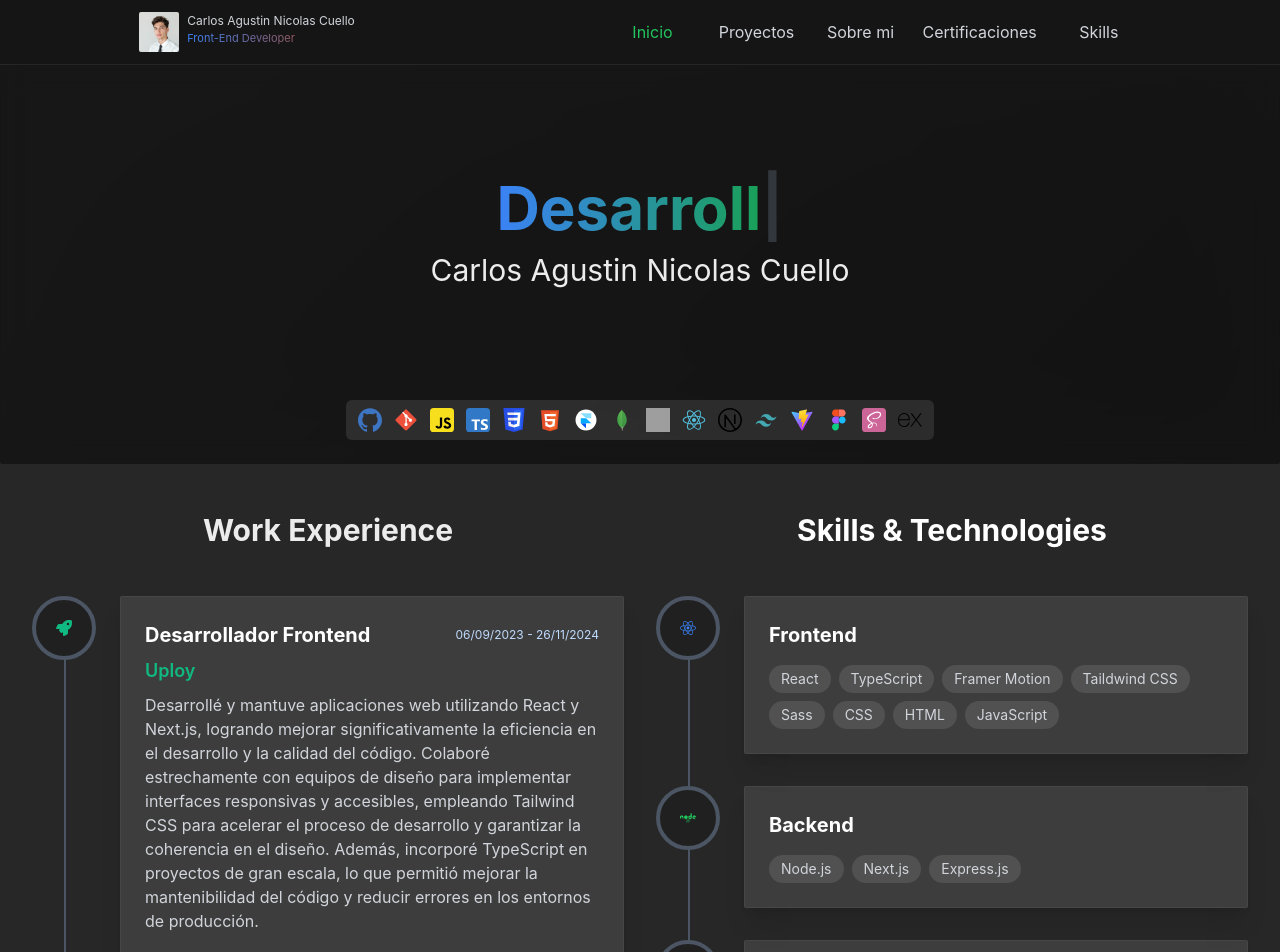
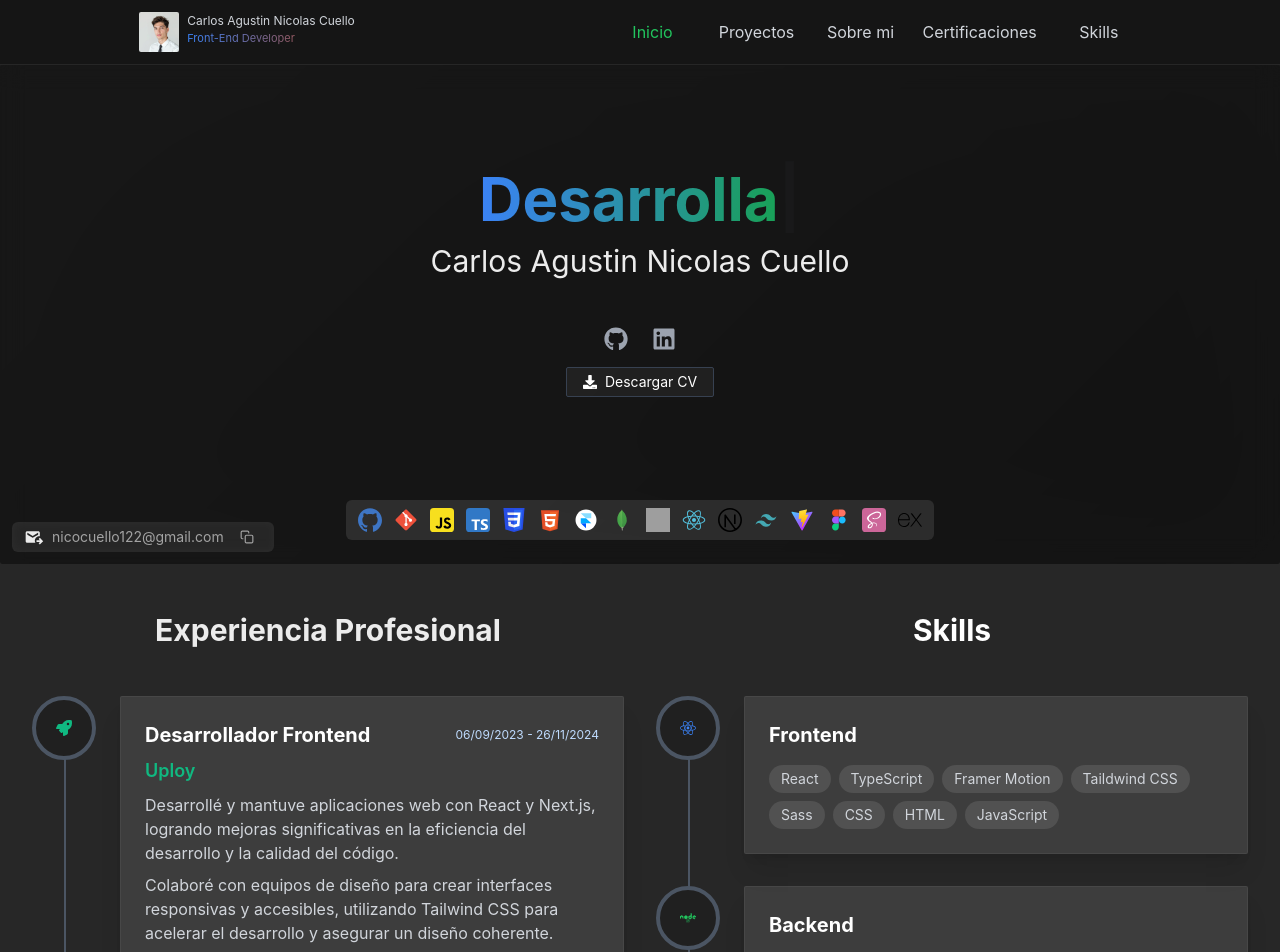
Before and after one commit to Otochicatole/portafolio, a React (Vite) app: page /skills in a window 1280 px wide. Shown: the top 952 px of the page. Built offline with nearby package versions, Linux system fonts and the light colour scheme; grey boxes are pictures that could not be loaded; what tailwindcss-animated would draw is missing.

Commit message:
fix errors

```diff
--- a/src/components/common/projects.tsx
+++ b/src/components/common/projects.tsx
@@ -67,7 +67,7 @@ const ProjectsCard = () => {
   return (
     <div className=" animate-fade transition-all duration-300">
       <div className="mx-auto bg-black/20 border border-neutral-700/70 backdrop-blur-3xl shadow-2xl rounded-sm overflow-hidden">
-        <div className="p-8">
+        <div className="p-4 md:p-8 transition-all duration-300">
           <h1 className="text-4xl font-bold text-gray-100 text-center mb-4">
             Mis Proyectos
           </h1>
@@ -83,7 +83,7 @@ const ProjectsCard = () => {
             {projects.map((project) => (
               <div
                 key={project.id}
-                className="bg-white/10 rounded-sm overflow-hidden shadow-xl transition-transform duration-300 hover:scale-105"
+                className="bg-white/10 rounded-sm overflow-hidden shadow-xl transition-all duration-300 hover:bg-[#303030]"
               >
                 <div className="relative h-48 overflow-hidden">
                   <img
--- a/src/global/data/data.tsx
+++ b/src/global/data/data.tsx
@@ -26,7 +26,11 @@ export const experiences = [
     title: "Desarrollador Frontend",
     company: "Uploy",
     period: "06/09/2023 - 26/11/2024",
-        description: "Desarrollé y mantuve aplicaciones web utilizando React y Next.js, logrando mejorar significativamente la eficiencia en el desarrollo y la calidad del código. Colaboré estrechamente con equipos de diseño para implementar interfaces responsivas y accesibles, empleando Tailwind CSS para acelerar el proceso de desarrollo y garantizar la coherencia en el diseño. Además, incorporé TypeScript en proyectos de gran escala, lo que permitió mejorar la mantenibilidad del código y reducir errores en los entornos de producción.",
+    description: [
+      { id: 1, text: "Desarrollé y mantuve aplicaciones web con React y Next.js, logrando mejoras significativas en la eficiencia del desarrollo y la calidad del código." },
+      { id: 2, text: "Colaboré con equipos de diseño para crear interfaces responsivas y accesibles, utilizando Tailwind CSS para acelerar el desarrollo y asegurar un diseño coherente." },
+      { id: 3, text: "Implementé TypeScript en proyectos de gran escala, lo que mejoró la mantenibilidad del código y redujo errores en producción." }
+    ],
     icon: <FaRocket className="text-emerald-500" />
   },
   {
@@ -34,7 +38,12 @@ export const experiences = [
     title: "Desarrollador Freelance",
     company: "Aplicación de Tienda Online (Next.js Fullstack)",
     period: "28/11/2024 - 30/12/2024",
-        description: "Como desarrollador freelance, diseñé e implementé una aplicación web fullstack para una tienda online utilizando Next.js. Creé un frontend dinámico e interactivo, integrando React y Material UI para ofrecer una experiencia de usuario optimizada. En el backend, desarrollé servicios utilizando API Routes de Next.js y gestioné la base de datos con MongoDB y Mongoose. Implementé funcionalidades clave como el carrito de compras, la gestión de usuarios, el manejo de inventario y el procesamiento de pedidos. Diseñé un sistema de autenticación y autorización seguro mediante JWT y OAuth, además de integrar Stripe para procesar pagos de manera eficiente. Para maximizar el rendimiento, optimicé imágenes, implementé renderizado del lado del servidor (SSR) y generación de páginas estáticas (SSG). Finalmente, trabajé en estrecha colaboración con el cliente para definir requerimientos, realizar pruebas y garantizar la satisfacción del usuario final.",
+    description: [
+      { id: 1, text: "Desarrollé una aplicación web fullstack para una tienda online utilizando Next.js, integrando React y Material UI para un frontend dinámico y funcional." },
+      { id: 2, text: "En el backend, implementé servicios con API Routes, gestioné la base de datos con MongoDB y Mongoose, y desarrollé funcionalidades como carrito de compras, manejo de usuarios, inventario y pedidos." },
+      { id: 3, text: "Para garantizar seguridad y eficiencia, utilicé JWT y OAuth en la autenticación y autoricé pagos a través de Stripe. Además, optimicé el rendimiento con imágenes mejoradas, SSR y SSG." },
+      { id: 4, text: "Trabajé estrechamente con el cliente para definir requerimientos, realizar pruebas y entregar una solución escalable y satisfactoria." },
+    ],
     icon: <FaBriefcase className="text-emerald-500" />
   },
 ];
@@ -104,7 +113,7 @@ export const skills = [
   {
     id: 4,
     category: "Herramientas",
-        items: ["Docker", "Git","GitHub", "Trello", "Jira"],
+    items: ["Docker", "Git", "GitHub", "Trello", "Jira"],
     icon: <TbTool className="text-purple-500" />
   }
 ];
--- a/src/pages/about/page.tsx
+++ b/src/pages/about/page.tsx
@@ -1,5 +1,5 @@
 import { motion } from "framer-motion";
-import { FaDownload, FaGithub, FaLinkedin} from "react-icons/fa";
+import { FaDownload, FaGithub, FaLinkedin } from "react-icons/fa";
 import { experiences, education, skillsPercentage } from "../../global/data/data";
 
 const AboutMe = () => {
@@ -27,7 +27,7 @@ const AboutMe = () => {
     link.href = './cv/cv.pdf';
     link.download = 'CV_Agustin_Cuello.pdf';
     link.click();
-};
+  };
 
   return (
     <div className="min-h-screen bg-neutral-900 text-gray-100 px-6 py-8 md:px-8">
@@ -52,11 +52,14 @@ const AboutMe = () => {
         {/* Professional Summary */}
         <motion.section variants={itemVariants} className="mb-16">
           <h2 className="text-3xl font-bold mb-6 ">Resumen Profesional</h2>
-          <p className="text-base text-neutral-400 leading-relaxed">
-            Desarrollador Frontend con un año de experiencia en la creación de interfaces web dinámicas y eficientes. Competente en React, TypeScript y JavaScript, con habilidades avanzadas en la implementación de estilos utilizando Tailwind CSS, Sass y CSS tradicional. Experiencia en la creación de animaciones e interactividad con Framer Motion y un sólido manejo de HTML semántico.
-            Familiaridad con tecnologías de backend como Node.js, Next.js y Express.js, además de experiencia trabajando con bases de datos MongoDB, Prisma y MySQL, lo que permite una colaboración efectiva en entornos de desarrollo full-stack.
-            Conocimientos en herramientas de control de versiones y colaboración como Git y GitHub. Gestión de proyectos ágil con Trello y Jira, garantizando la entrega de productos de alta calidad en plazos establecidos.
-            En búsqueda de oportunidades para seguir creciendo profesionalmente y contribuir con soluciones innovadoras en el desarrollo web.
+          <p className="text-base text-neutral-400 mb-1 leading-relaxed">
+            Desarrollador Frontend con un año de experiencia creando interfaces web dinámicas y eficientes, especializado en React, TypeScript y JavaScript. Competente en estilos con Tailwind CSS, Sass y CSS tradicional, además de animaciones interactivas con Framer Motion y HTML semántico.
+          </p>
+          <p className="text-base text-neutral-400 mb-1 leading-relaxed">
+            Familiaridad con tecnologías backend como Node.js, Next.js y Express.js, junto con experiencia en bases de datos MongoDB, Prisma y MySQL, lo que facilita la colaboración en entornos full-stack.
+          </p>
+          <p className="text-base text-neutral-400 mb-1 leading-relaxed">
+            Conocimientos en herramientas de control de versiones como Git y GitHub, y experiencia en gestión ágil de proyectos con Trello y Jira, asegurando entregas de calidad en tiempo y forma. Busco oportunidades para seguir creciendo y aportar soluciones innovadoras en desarrollo web.
           </p>
         </motion.section>
 
@@ -99,7 +102,11 @@ const AboutMe = () => {
               >
                 <h3 className="text-xl font-semibold mb-2">{exp.title}</h3>
                 <p className="text-neutral-400 mb-2">{exp.company} • {exp.period}</p>
-                <p className="text-gray-300">{exp.description}</p>
+                {exp.description.map((desc) => (
+                  <p key={desc.id} className=" text-gray-300 mb-2">
+                    {desc.text}
+                  </p>
+                ))}
               </motion.div>
             ))}
           </div>
--- a/src/pages/home/page.tsx
+++ b/src/pages/home/page.tsx
@@ -3,10 +3,29 @@ import { experiences, skills, svgIcons } from "../../global/data/data";
 import FlexibleContainer from "../../components/common/container-glow";
 import ProjectsCard from "../../components/common/projects";
 import TypingText from "../../components/common/typing-text";
+import { FaDownload, FaGithub, FaLinkedin } from "react-icons/fa";
+import { useState } from "react";
+import { FiCheck, FiCopy } from "react-icons/fi";
+import { MdOutgoingMail } from "react-icons/md";
 
 
 
 export default function Home() {
+    const [copied, setCopied] = useState(false);
+
+    const handleCopy = () => {
+        navigator.clipboard.writeText("nicocuello122@gmail.com");
+        setCopied(true);
+        setTimeout(() => setCopied(false), 2000);
+    };
+
+
+    const handleDownload = () => {
+        const link = document.createElement('a');
+        link.href = './cv/cv.pdf';
+        link.download = 'CV_Agustin_Cuello.pdf';
+        link.click();
+    };
 
     const containerVariants = {
         hidden: {},
@@ -50,11 +69,59 @@ export default function Home() {
     return (
         <div className="flex flex-col w-full h-full">
             <FlexibleContainer>
-                <div className="flex flex-col w-full min-h-[400px] items-center justify-center p-4 pb-20 relative bg-black/40 backdrop-blur-3xl">
+                <div className="flex flex-col w-full min-h-[500px] items-center justify-center p-4 pb-20 relative bg-black/40 backdrop-blur-3xl">
                     <TypingText />
                     <h3 className="text-xl lg:text-3xl animate-fade-left mt-3 transition-all">
                         Carlos Agustin Nicolas Cuello
                     </h3>
+
+                    <motion.section variants={itemVariants} className="text-center">
+                        <div className="mt-12 flex justify-center space-x-6">
+                            <motion.a
+                                href="https://github.com/Otochicatole"
+                                whileHover={{ scale: 1.2 }}
+                                className="text-2xl text-gray-400 hover:text-neutral-400"
+                            >
+                                <FaGithub />
+                            </motion.a>
+                            <motion.a
+                                href="https://www.linkedin.com/in/carlos-agustin-nicolas-cuello-0b88221bb"
+                                whileHover={{ scale: 1.2 }}
+                                className="text-2xl text-gray-400 hover:text-neutral-400"
+                            >
+                                <FaLinkedin />
+                            </motion.a>
+                        </div>
+
+                        <motion.button
+                            className="bg-white/5 border border-gray-700 hover:bg-black/10 hover:border-green-700 text-white text-sm px-4 py-1 rounded-sm inline-flex items-center space-x-2 mt-4"
+                            whileHover={{ scale: 1.05 }}
+                            whileTap={{ scale: 0.95 }}
+                            onClick={handleDownload}
+                        >
+                            <FaDownload />
+                            <span>Descargar CV</span>
+                        </motion.button>
+                    </motion.section>
+
+                    <div className="xl:absolute xl:left-3 xl:bottom-3 flex flex-row items-center gap-2 transform text-sm bg-white/10 rounded-md p-1 px-3 backdrop-blur-sm mt-6">
+                    <MdOutgoingMail className="text-xl" />
+                        <p className="text-sm text-neutral-400">nicocuello122@gmail.com</p>
+                        <button
+                            onClick={handleCopy}
+                            className="flex items-center p-2 py-1 rounded-md text-neutral-400 hover:bg-white/5 hover:text-white transition-colors"
+                        >
+                            {copied ? (
+                                <>
+                                    <FiCheck className="text-green-500" />
+                                </>
+                            ) : (
+                                <>
+                                    <FiCopy />
+                                </>
+                            )}
+                        </button>
+                    </div>
 
                     <div className="flex flex-row flex-wrap ml-4 mr-4 space-x-2 mt-3 bg-white/10 p-2 pr-3 pl-3 rounded-[6px] absolute bottom-6 gap-1 right-50 animate-fade animate-delay-100">
                         {svgIcons.map((icon, index) => (
@@ -72,19 +139,21 @@ export default function Home() {
                     </div>
                 </div>
             </FlexibleContainer>
-            <div className="min-h-screen py-12 px-4 sm:px-6 lg:px-8">
+            <div className="min-h-screen transition-all py-12 px-2 sm:px-6 lg:px-8">
                 <div className="w-full mx-auto">
                     <div className="w-full grid grid-cols-1 md:grid-cols-2 gap-8">
-                        {/* Work Experience Section */}
+                        {/* EXPERIENCIA */}
                         <div>
-                            <h2 className="text-3xl font-bold text-center mb-12">Work Experience</h2>
+                            <h2 className="text-3xl font-bold text-center mb-12">
+                                Experiencia Profesional
+                            </h2>
                             <motion.div
                                 className="relative"
                                 variants={containerVariants}
                                 initial="hidden"
                                 animate="visible"
                             >
-                                <div className="absolute left-8 top-8 bottom-0 w-0.5 bg-gray-600">
+                                <div className="hidden md:block absolute left-8 top-8 bottom-0 w-0.5 bg-gray-600">
                                     <motion.div
                                         className="absolute w-2 h-2 bg-blue-500 rounded-full"
                                         style={{
@@ -112,10 +181,10 @@ export default function Home() {
                                         variants={itemVariants}
                                     >
                                         <div className="flex items-start">
-                                            <div className="flex items-center justify-center w-16 h-16 bg-[#202020] rounded-full border-4 border-gray-600 z-10">
+                                            <div className="hidden md:flex items-center justify-center w-16 h-16 bg-[#202020] rounded-full border-4 border-gray-600 z-10">
                                                 {experience.icon}
                                             </div>
-                                            <motion.div whileHover={{ scale: 1.01 }} className="ml-6 bg-white/10 border border-white/5 p-6 rounded-sm shadow-xl flex-1 hover:bg-black/20 hover:border-white  transition-colors duration-200">
+                                            <motion.div whileHover={{ scale: 1.01 }} className="md:ml-6 bg-white/10 border border-white/5 p-6 rounded-sm shadow-xl flex-1 hover:bg-black/20 hover:border-white  transition-colors duration-200">
                                                 <div className="flex justify-between items-center mb-2">
                                                     <h3 className="text-xl font-bold text-white">{experience.title}</h3>
                                                     <span className="text-xs ml-3 text-blue-200">{experience.period}</span>
@@ -123,7 +192,11 @@ export default function Home() {
                                                 <div className="text-lg font-semibold text-emerald-500 mb-2">
                                                     {experience.company}
                                                 </div>
-                                                <p className="text-gray-300">{experience.description}</p>
+                                                {experience.description.map((desc) => (
+                                                    <p key={desc.id} className=" text-gray-300 mb-2">
+                                                        {desc.text}
+                                                    </p>
+                                                ))}
                                             </motion.div>
                                         </div>
                                     </motion.div>
@@ -131,16 +204,16 @@ export default function Home() {
                             </motion.div>
                         </div>
 
-                        {/* Skills Section */}
+                        {/* Skills */}
                         <div>
-                            <h2 className="text-3xl font-bold text-white text-center mb-12">Skills & Technologies</h2>
+                            <h2 className="text-3xl font-bold text-white text-center mb-12">Skills</h2>
                             <motion.div
                                 className="relative"
                                 variants={containerVariants}
                                 initial="hidden"
                                 animate="visible"
                             >
-                                <div className="absolute left-8 top-8 bottom-0 w-0.5 bg-gray-600">
+                                <div className="hidden md:block absolute left-8 top-8 bottom-0 w-0.5 bg-gray-600">
                                     <motion.div
                                         className="absolute w-2 h-2 bg-blue-500 rounded-full"
                                         style={{
@@ -169,10 +242,10 @@ export default function Home() {
                                         variants={skillVariants}
                                     >
                                         <div className="flex items-start">
-                                            <div className="flex items-center justify-center w-16 h-16 bg-[#202020] rounded-full border-4 border-gray-600 z-10">
+                                            <div className="hidden md:flex items-center justify-center w-16 h-16 bg-[#202020] rounded-full border-4 border-gray-600 z-10">
                                                 {skill.icon}
                                             </div>
-                                            <motion.div whileHover={{ scale: 1.01 }} className="ml-6 bg-white/10 border border-white/5 p-6 rounded-sm shadow-xl flex-1 hover:bg-black/20 hover:border-white  transition-colors duration-200">
+                                            <motion.div whileHover={{ scale: 1.01 }} className="md:ml-6 bg-white/10 border border-white/5 p-6 rounded-sm shadow-xl flex-1 hover:bg-black/20 hover:border-white  transition-colors duration-200">
                                                 <h3 className="text-xl font-bold text-white mb-4">{skill.category}</h3>
                                                 <div className="flex flex-wrap gap-2">
                                                     {skill.items.map((item, index) => (
--- a/src/pages/projects/page.tsx
+++ b/src/pages/projects/page.tsx
@@ -2,7 +2,7 @@ import ProjectsCard from "../../components/common/projects";
 
 export default function Projects() {
     return (
-        <div className="p-6">
+        <div className="p-2 md:p-8 transition-all">
             <ProjectsCard />
         </div>
     );
```
Lines whose indentation alone changed are shown as unchanged.
